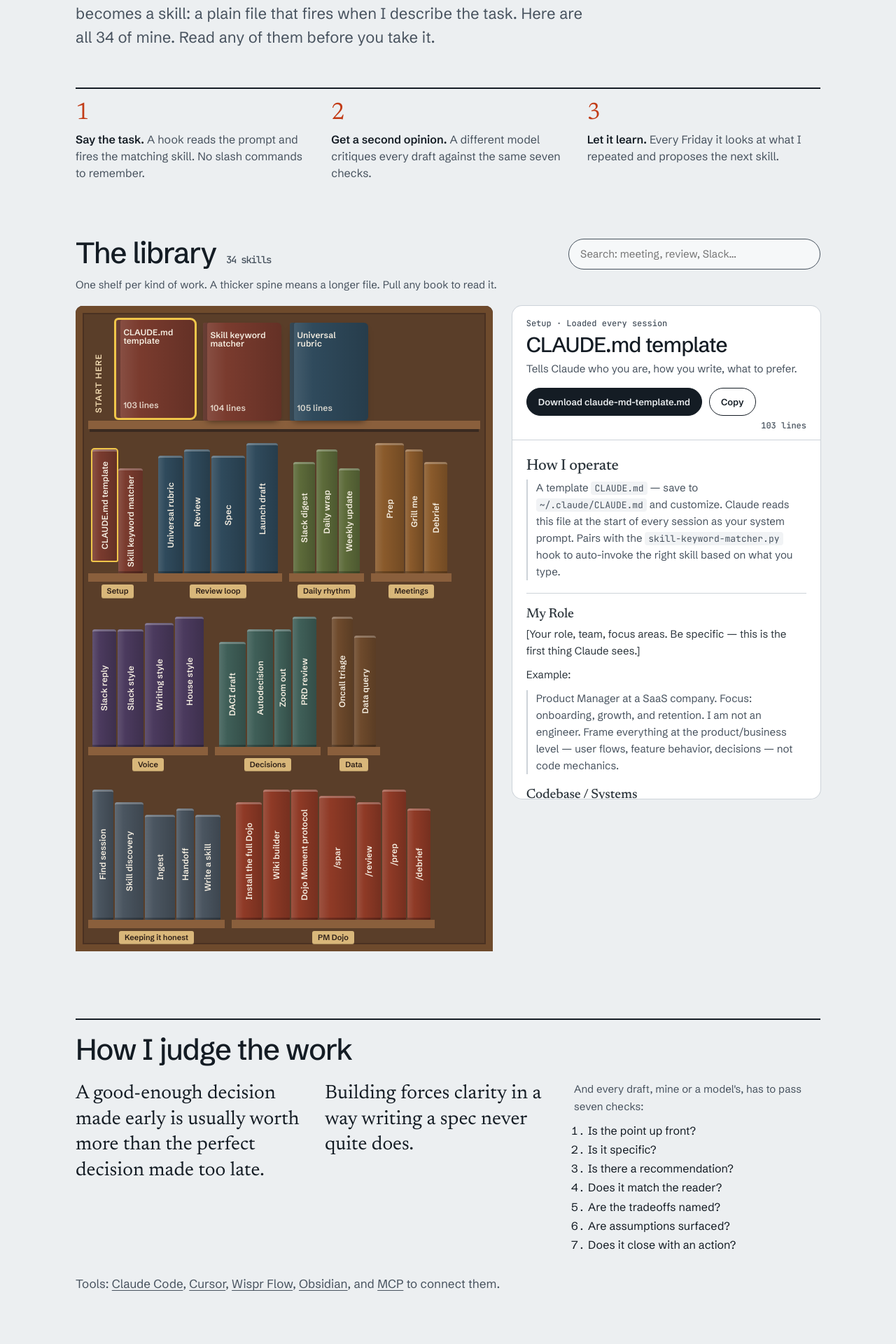
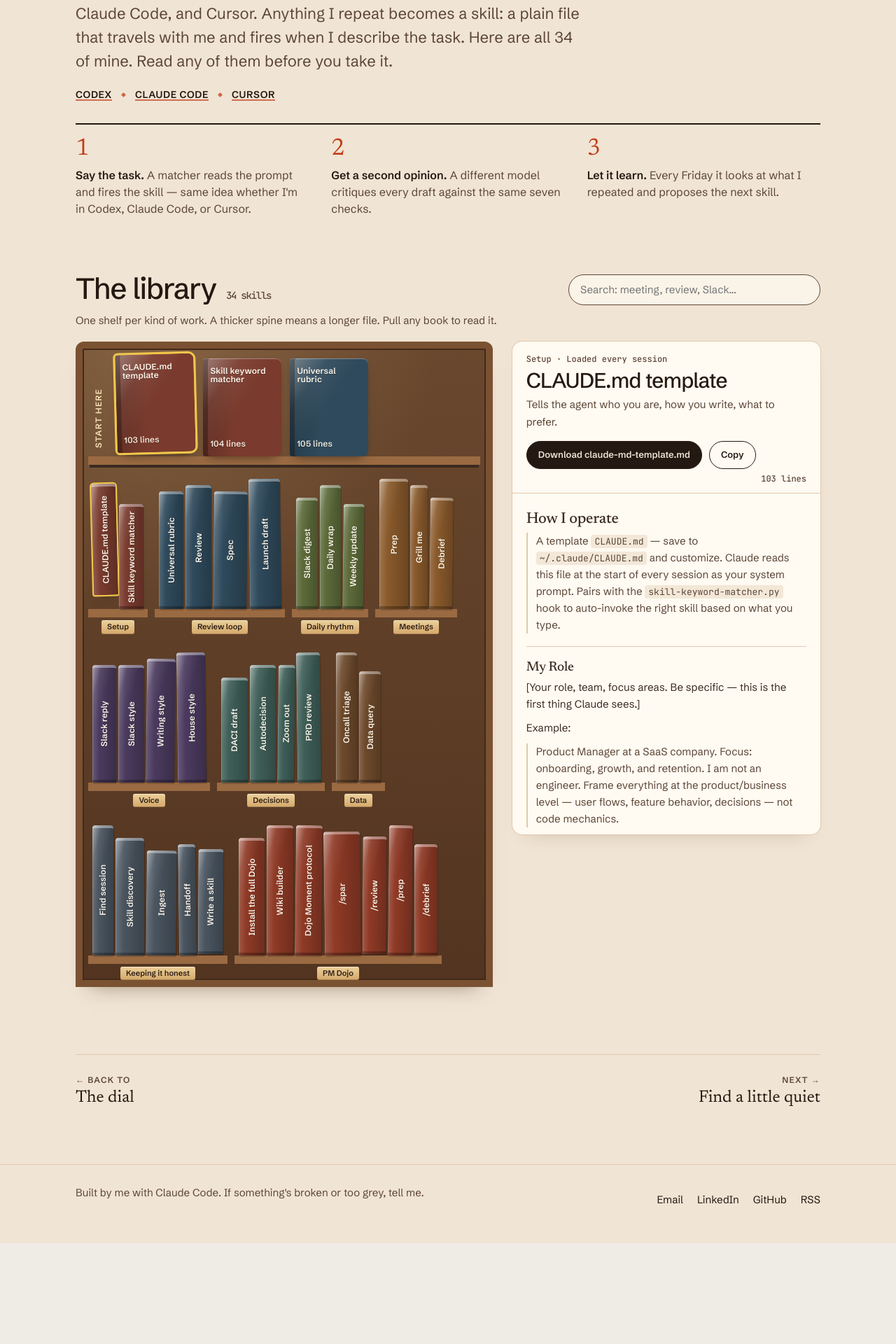
Before and after one commit to dswain8/personal-website, a React (Vite) app: page /build in a window 1280 px wide. Shown: the part 260-2180 px from the top of the page at 70% size. After the commit the page ends 2036 px from the top, so only its background shows below. Built offline with nearby package versions, Linux system fonts and the light colour scheme.

Commit message:
Redesign Build page around a multi-harness skill library
Reframe the hero for an interchangeable Codex / Claude Code / Cursor
setup, warm the shelf palette, gloss up the bookcase, and drop the
bolted-on judge quotes and side-tool links.

Co-authored-by: dswain8 <dswain8@users.noreply.github.com>

```diff
--- a/public/radio.css
+++ b/public/radio.css
@@ -23,8 +23,8 @@
 }
 
 body[data-side="build"] {
-  --bg: #eceff1; --surface: #f6f8f9; --ink: #141c24; --ink-2: #47525e;
-  --rule: #cdd3d9; --accent: #c23b16; --focus: #1f5fbf;
+  --bg: #f0e4d4; --surface: #faf3e8; --ink: #241912; --ink-2: #5c4636;
+  --rule: #e0c9ae; --accent: #c23b16; --focus: #1f5fbf;
 }
 body[data-side="quiet"] {
   --bg: #101218; --surface: #171a22; --ink: #e4dfd3; --ink-2: #a9a497;
@@ -1043,6 +1043,29 @@ body:not([data-side="radio"]):not([data-side="home"]) .bar { display: none; }
    ================================================================= */
 .build3 .b3-head { padding: clamp(36px, 6vw, 72px) 0 clamp(20px, 3vw, 32px); }
 .build3 .b3-head .lede { margin-top: 18px; max-width: 54ch; }
+.build3 .b3-harness {
+  display: flex; flex-wrap: wrap; align-items: center; gap: 10px 14px;
+  margin: 22px 0 0; font: 600 14px/1.2 var(--sans); letter-spacing: .04em;
+  text-transform: uppercase; color: var(--ink-2);
+}
+.build3 .b3-harness span {
+  color: var(--ink);
+  animation: b3-harness-in .65s var(--ease) both;
+  box-shadow: inset 0 -2px 0 color-mix(in srgb, var(--accent) 70%, transparent);
+}
+.build3 .b3-harness span:nth-of-type(2) { animation-delay: .08s; }
+.build3 .b3-harness span:nth-of-type(3) { animation-delay: .16s; }
+.build3 .b3-harness i {
+  width: 5px; height: 5px; border-radius: 1px; rotate: 45deg;
+  background: var(--accent); opacity: .75;
+}
+@keyframes b3-harness-in {
+  from { opacity: 0; transform: translateY(6px); }
+  to { opacity: 1; transform: none; }
+}
+@media (prefers-reduced-motion: reduce) {
+  .build3 .b3-harness span { animation: none; }
+}
 .how3 { list-style: none; margin: 0; padding: 18px 0 0; display: grid; grid-template-columns: repeat(3, minmax(0, 1fr)); gap: 16px 32px; border-top: 2px solid var(--ink); counter-reset: h3; }
 .how3 li { counter-increment: h3; font-size: 16px; line-height: 1.5; color: var(--ink-2); }
 .how3 li::before { content: counter(h3); display: block; font: 400 34px/1 var(--serif); color: var(--accent); margin-bottom: 8px; }
@@ -1110,15 +1133,6 @@ body:not([data-side="radio"]):not([data-side="home"]) .bar { display: none; }
   .lib-bar button { flex: 1 1 30% !important; min-height: 48px; }
 }
 
-.judge { margin-top: clamp(56px, 8vw, 96px); padding-top: 20px; border-top: 2px solid var(--ink); }
-.judge h2 { font-size: clamp(30px, 3.4vw, 42px); }
-.judge-grid { display: grid; grid-template-columns: 1fr 1fr 1.1fr; gap: 24px 36px; margin-top: 22px; }
-.judge blockquote { margin: 0; }
-.judge blockquote p { margin: 0; font: 400 clamp(22px, 2.2vw, 28px)/1.3 var(--serif); }
-.judge-checks p { margin: 0 0 8px; color: var(--ink-2); font-size: 15px; }
-.judge-checks ol { margin: 0; padding-left: 20px; font-size: 16px; line-height: 1.7; }
-.tools3 { margin: 28px 0 0; color: var(--ink-2); }
-@media (max-width: 860px) { .judge-grid { grid-template-columns: 1fr; } }
 .rd-body hr { border: 0; border-top: 1px solid var(--rule); margin: 18px 0; }
 
 /* =================================================================
@@ -1354,39 +1368,138 @@ body:not([data-side="radio"]):not([data-side="home"]) .bar { display: none; }
 .gadget span { background: rgba(43,38,32,.82); padding: 4px 8px; border-radius: 6px; text-shadow: none; }
 
 /* ---- Build: the bookcase ---- */
-.lib-legend { margin: 10px 0 0; color: var(--ink-2); font-size: 15px; }
-.lib-body { grid-template-columns: minmax(0, 1.15fr) minmax(0, 0.85fr); border-top: 0; margin-top: 18px; gap: 0 28px; }
-.bookcase { align-self: start; display: flex; flex-wrap: wrap; align-items: flex-end; gap: 0 10px; padding: 18px 18px 0; border-radius: 10px 10px 0 0;
-  background: #5a3e29; box-shadow: inset 0 0 0 10px #6e4a2c, inset 0 0 0 12px #4a3122; }
-.face-out { flex-basis: 100%; display: flex; align-items: flex-end; gap: 12px; padding: 6px 8px 0; margin-bottom: 4px; border-bottom: 12px solid #8a5f3c; box-shadow: 0 6px 0 -2px #3a2a20; }
-.fo-k { margin: 0 6px 12px 0; font: 600 12px/1.2 var(--sans); letter-spacing: .1em; text-transform: uppercase; color: #f0d9b0; writing-mode: vertical-rl; transform: rotate(180deg); }
-.shelf-group { display: flex; flex-direction: column; align-items: stretch; margin-top: 16px; }
-.books { display: flex; align-items: flex-end; gap: 2px; padding: 0 6px; border-bottom: 12px solid #8a5f3c; min-height: 196px; }
-.plaque { align-self: center; margin: 4px 0 10px; padding: 3px 8px; border-radius: 3px; background: #d9b77a; color: #2b1d16; font: 600 11px/1.2 var(--sans); white-space: nowrap; box-shadow: inset 0 -1px 0 rgba(0,0,0,.2); }
-.book { position: relative; width: var(--w); height: var(--h); flex: none; border: 0; padding: 8px 0; border-radius: 3px 3px 1px 1px; cursor: pointer;
-  background: linear-gradient(90deg, rgba(255,255,255,.12), transparent 30%, rgba(0,0,0,.18)), var(--c); color: #f6efe2;
-  box-shadow: inset 0 8px 0 -5px rgba(255,255,255,.25), inset 0 -10px 0 -7px rgba(0,0,0,.25); transition: transform .2s var(--ease), opacity .2s var(--ease); }
-.book span { display: block; writing-mode: vertical-rl; transform: rotate(180deg); margin: 0 auto; max-height: calc(var(--h) - 18px); overflow: hidden; text-overflow: ellipsis; white-space: nowrap; font: 600 12px/1 var(--sans); letter-spacing: .01em; }
-@media (hover: hover) { .book:not(.cover):hover { transform: translateY(-8px); } }
-.book[aria-pressed="true"]:not(.cover) { transform: translateY(-18px); box-shadow: 0 0 0 2px #f0c64a, inset 0 8px 0 -5px rgba(255,255,255,.25); }
-.book:focus-visible { outline: 2px solid #f0c64a; outline-offset: 2px; }
-.book.dim { opacity: .22; }
-.book.cover { width: 112px; height: 140px; display: flex; flex-direction: column; justify-content: space-between; align-items: flex-start; padding: 12px 10px; text-align: left; border-radius: 3px 6px 6px 3px;
-  box-shadow: inset 6px 0 0 rgba(0,0,0,.25), 0 6px 10px -6px rgba(0,0,0,.6); }
-.cv-t { font: 500 16px/1.15 var(--serif); }
-.cv-l { font: 500 11px/1 var(--mono); opacity: .85; }
-@media (hover: hover) { .book.cover:hover { transform: translateY(-4px) rotate(-1deg); } }
-.book.cover[aria-pressed="true"] { box-shadow: 0 0 0 3px #f0c64a, inset 6px 0 0 rgba(0,0,0,.25); transform: translateY(-4px); }
-.reader { margin-top: 0; }
+body[data-side="build"] .lib-legend { margin: 10px 0 0; color: var(--ink-2); font-size: 15px; }
+body[data-side="build"] .lib-body { grid-template-columns: minmax(0, 1.15fr) minmax(0, 0.85fr); border-top: 0; margin-top: 18px; gap: 0 28px; }
+body[data-side="build"] .bookcase {
+  align-self: start; display: flex; flex-wrap: wrap; align-items: flex-end; gap: 0 10px;
+  padding: 18px 18px 0; border-radius: 12px 12px 0 0;
+  background:
+    radial-gradient(120% 80% at 20% 0%, rgba(255, 220, 160, .18), transparent 55%),
+    linear-gradient(180deg, #6a482e 0%, #523420 100%);
+  box-shadow: inset 0 0 0 10px #7a5232, inset 0 0 0 12px #432918, 0 18px 28px -22px rgba(60, 30, 10, .55);
+}
+body[data-side="build"] .face-out {
+  flex-basis: 100%; display: flex; align-items: flex-end; gap: 12px;
+  padding: 6px 8px 0; margin-bottom: 4px;
+  border-bottom: 12px solid #9a6a42; box-shadow: 0 6px 0 -2px #3a2a20;
+}
+body[data-side="build"] .fo-k {
+  margin: 0 6px 12px 0; font: 600 12px/1.2 var(--sans); letter-spacing: .1em;
+  text-transform: uppercase; color: #f7e2b8; writing-mode: vertical-rl; transform: rotate(180deg);
+}
+body[data-side="build"] .shelf-group { display: flex; flex-direction: column; align-items: stretch; margin-top: 16px; }
+body[data-side="build"] .books {
+  display: flex; align-items: flex-end; gap: 3px; padding: 0 6px;
+  border-bottom: 12px solid #9a6a42; min-height: 196px;
+}
+body[data-side="build"] .plaque {
+  align-self: center; margin: 4px 0 10px; padding: 3px 8px; border-radius: 3px;
+  background: linear-gradient(180deg, #ecd09a, #d4a86a); color: #2b1d16;
+  font: 600 11px/1.2 var(--sans); white-space: nowrap;
+  box-shadow: inset 0 1px 0 rgba(255,255,255,.45), inset 0 -1px 0 rgba(0,0,0,.2);
+}
+body[data-side="build"] .book {
+  position: relative; width: var(--w); height: var(--h); flex: none; border: 0;
+  padding: 8px 0; border-radius: 4px 4px 2px 2px; cursor: pointer; overflow: hidden;
+  background:
+    linear-gradient(105deg, rgba(255,255,255,.42) 0%, rgba(255,255,255,.08) 18%, transparent 38%),
+    linear-gradient(90deg, rgba(255,255,255,.16), transparent 28%, rgba(0,0,0,.22)),
+    var(--c);
+  color: #fff8ec;
+  box-shadow:
+    inset 0 10px 0 -6px rgba(255,255,255,.38),
+    inset 0 -12px 0 -8px rgba(0,0,0,.28),
+    inset 1px 0 0 rgba(255,255,255,.18),
+    1px 2px 0 rgba(0,0,0,.18);
+  transition: transform .28s var(--ease), opacity .2s var(--ease), box-shadow .28s var(--ease), filter .28s var(--ease);
+}
+body[data-side="build"] .book::after {
+  content: ""; position: absolute; inset: 0; pointer-events: none;
+  background: linear-gradient(115deg, transparent 35%, rgba(255,255,255,.35) 48%, transparent 62%);
+  transform: translateX(-120%); opacity: 0;
+}
+body[data-side="build"] .books .book:nth-child(3n) { transform: rotate(.6deg); }
+body[data-side="build"] .books .book:nth-child(4n) { transform: rotate(-.7deg); }
+body[data-side="build"] .books .book:nth-child(5n) { transform: translateY(-2px) rotate(.35deg); }
+body[data-side="build"] .book span {
+  display: block; writing-mode: vertical-rl; transform: rotate(180deg); margin: 0 auto;
+  max-height: calc(var(--h) - 18px); overflow: hidden; text-overflow: ellipsis; white-space: nowrap;
+  font: 600 12px/1 var(--sans); letter-spacing: .01em; text-shadow: 0 1px 0 rgba(0,0,0,.28);
+}
+@media (hover: hover) {
+  body[data-side="build"] .book:not(.cover):hover {
+    transform: translateY(-10px) rotate(-1.2deg) scale(1.02);
+    filter: saturate(1.08) brightness(1.05);
+    box-shadow:
+      inset 0 10px 0 -6px rgba(255,255,255,.45),
+      inset 0 -12px 0 -8px rgba(0,0,0,.28),
+      0 10px 16px -10px rgba(40, 18, 6, .55);
+  }
+  body[data-side="build"] .book:not(.cover):hover::after {
+    opacity: 1; animation: b3-book-shine .55s var(--ease);
+  }
+}
+@keyframes b3-book-shine {
+  from { transform: translateX(-120%); }
+  to { transform: translateX(120%); }
+}
+body[data-side="build"] .book[aria-pressed="true"]:not(.cover) {
+  transform: translateY(-20px) rotate(-1.5deg);
+  box-shadow: 0 0 0 2px #f0c64a, inset 0 10px 0 -6px rgba(255,255,255,.4), 0 14px 18px -12px rgba(40,18,6,.5);
+}
+body[data-side="build"] .book:focus-visible { outline: 2px solid #f0c64a; outline-offset: 2px; }
+body[data-side="build"] .book.dim { opacity: .22; }
+body[data-side="build"] .book.cover {
+  width: 112px; height: 140px; display: flex; flex-direction: column;
+  justify-content: space-between; align-items: flex-start; padding: 12px 10px;
+  text-align: left; border-radius: 4px 8px 8px 4px; overflow: hidden;
+  background:
+    linear-gradient(125deg, rgba(255,255,255,.38) 0%, rgba(255,255,255,.06) 26%, transparent 48%),
+    linear-gradient(90deg, rgba(0,0,0,.18), transparent 40%),
+    var(--c);
+  box-shadow:
+    inset 7px 0 0 rgba(0,0,0,.28),
+    inset 0 1px 0 rgba(255,255,255,.35),
+    0 8px 14px -8px rgba(0,0,0,.55);
+}
+body[data-side="build"] .cv-t { font: 500 16px/1.15 var(--serif); text-shadow: 0 1px 0 rgba(0,0,0,.25); }
+body[data-side="build"] .cv-l { font: 500 11px/1 var(--mono); opacity: .9; }
+@media (hover: hover) {
+  body[data-side="build"] .book.cover:hover {
+    transform: translateY(-6px) rotate(-2.5deg) scale(1.03);
+    filter: saturate(1.1) brightness(1.04);
+  }
+  body[data-side="build"] .book.cover:hover::after {
+    opacity: 1; animation: b3-book-shine .6s var(--ease);
+  }
+}
+body[data-side="build"] .book.cover[aria-pressed="true"] {
+  box-shadow: 0 0 0 3px #f0c64a, inset 7px 0 0 rgba(0,0,0,.28), 0 10px 16px -8px rgba(0,0,0,.5);
+  transform: translateY(-6px) rotate(-1.5deg);
+}
+body[data-side="build"] .reader {
+  margin-top: 0; background: #fffaf2;
+  box-shadow: 0 0 0 1px var(--rule), 0 14px 28px -22px rgba(70, 40, 15, .35);
+}
+body[data-side="build"] .rd-body { color: #3a2c22; }
+body[data-side="build"] .rd-body code { background: #f3e8d8; }
+body[data-side="build"] .rd-body pre { background: #f7eee2; border-color: #e4d2ba; }
 @media (max-width: 860px) {
-  .lib-body { grid-template-columns: 1fr; }
-  .bookcase { padding: 12px 10px 0; }
-  .books { min-height: 176px; }
-  .book.cover { width: 92px; height: 120px; }
-  .reader { margin-top: 18px; }
-}
-@media (prefers-reduced-motion: reduce) { .book { transition: none; } }
-.book.cover span { writing-mode: horizontal-tb; transform: none; margin: 0; max-height: none; white-space: normal; overflow: visible; }
+  body[data-side="build"] .lib-body { grid-template-columns: 1fr; }
+  body[data-side="build"] .bookcase { padding: 12px 10px 0; }
+  body[data-side="build"] .books { min-height: 176px; }
+  body[data-side="build"] .book.cover { width: 92px; height: 120px; }
+  body[data-side="build"] .reader { margin-top: 18px; }
+}
+@media (prefers-reduced-motion: reduce) {
+  body[data-side="build"] .book { transition: none; }
+  body[data-side="build"] .book:not(.cover):hover::after,
+  body[data-side="build"] .book.cover:hover::after { animation: none; opacity: 0; }
+}
+body[data-side="build"] .book.cover span {
+  writing-mode: horizontal-tb; transform: none; margin: 0;
+  max-height: none; white-space: normal; overflow: visible;
+}
 
 /* ---- radio: a preview of where each station lands ---- */
 .idle .idle-list { margin: 12px 0 0; display: flex; flex-wrap: wrap; gap: 6px 18px; font: 500 13px/1.3 var(--mono); color: #c9c3b6; }
--- a/src/radio/data/toolkit.ts
+++ b/src/radio/data/toolkit.ts
@@ -11,7 +11,7 @@ export const TOOLKIT: ToolkitGroup[] = [
       [
         "CLAUDE.md template",
         "Loaded every session",
-        "Tells Claude who you are, how you write, what to prefer.",
+        "Tells the agent who you are, how you write, what to prefer.",
         "claude-md-template.md",
       ],
       [
@@ -213,7 +213,7 @@ export const TOOLKIT: ToolkitGroup[] = [
       [
         "Install the full Dojo",
         "~15 minutes",
-        "Wires the wiki, commands and coaching protocol into Claude Code.",
+        "Wires the wiki, commands and coaching protocol into your coding agent.",
         "install-dojo.md",
       ],
       [
--- a/src/radio/rooms/BuildRoom.tsx
+++ b/src/radio/rooms/BuildRoom.tsx
@@ -121,16 +121,24 @@ export default function BuildRoom() {
         <header className="b3-head">
           <h1 className="reveal">How I build with AI.</h1>
           <p className="lede reveal">
-            I do most of my product work in Claude Code. Anything I repeat
-            becomes a skill: a plain file that fires when I describe the task.
-            Here are all {total} of mine. Read any of them before you take it.
+            An interchangeable agentic harness — right now heavy on Codex,
+            Claude Code, and Cursor. Anything I repeat becomes a skill: a plain
+            file that travels with me and fires when I describe the task. Here
+            are all {total} of mine. Read any of them before you take it.
+          </p>
+          <p className="b3-harness reveal" aria-label="Harnesses in rotation">
+            <span>Codex</span>
+            <i aria-hidden="true" />
+            <span>Claude Code</span>
+            <i aria-hidden="true" />
+            <span>Cursor</span>
           </p>
         </header>
 
         <ol className="how3" aria-label="How it works">
           <li>
-            <b>Say the task.</b> A hook reads the prompt and fires the matching
-            skill. No slash commands to remember.
+            <b>Say the task.</b> A matcher reads the prompt and fires the skill
+            — same idea whether I&apos;m in Codex, Claude Code, or Cursor.
           </li>
           <li>
             <b>Get a second opinion.</b> A different model critiques every draft
@@ -257,63 +265,6 @@ export default function BuildRoom() {
           </div>
         </section>
 
-        <section className="judge" aria-labelledby="judge-h">
-          <h2 id="judge-h">How I judge the work</h2>
-          <div className="judge-grid">
-            <blockquote>
-              <p>
-                A good-enough decision made early is usually worth more than the
-                perfect decision made too late.
-              </p>
-            </blockquote>
-            <blockquote>
-              <p>
-                Building forces clarity in a way writing a spec never quite
-                does.
-              </p>
-            </blockquote>
-            <div className="judge-checks">
-              <p>And every draft, mine or a model&apos;s, has to pass seven checks:</p>
-              <ol>
-                <li>Is the point up front?</li>
-                <li>Is it specific?</li>
-                <li>Is there a recommendation?</li>
-                <li>Does it match the reader?</li>
-                <li>Are the tradeoffs named?</li>
-                <li>Are assumptions surfaced?</li>
-                <li>Does it close with an action?</li>
-              </ol>
-            </div>
-          </div>
-          <p className="tools3">
-            Tools:{" "}
-            <a className="textlink" href="https://claude.ai/code" rel="noreferrer">
-              Claude Code
-            </a>
-            ,{" "}
-            <a className="textlink" href="https://www.cursor.com" rel="noreferrer">
-              Cursor
-            </a>
-            ,{" "}
-            <a className="textlink" href="https://www.wispr.ai" rel="noreferrer">
-              Wispr Flow
-            </a>
-            ,{" "}
-            <a className="textlink" href="https://obsidian.md" rel="noreferrer">
-              Obsidian
-            </a>
-            , and{" "}
-            <a
-              className="textlink"
-              href="https://modelcontextprotocol.io"
-              rel="noreferrer"
-            >
-              MCP
-            </a>{" "}
-            to connect them.
-          </p>
-        </section>
-
         <NextSide
           prev={{ key: "", name: "The dial", label: "Back to" }}
           next={{ key: "quiet", name: "Find a little quiet" }}
```
